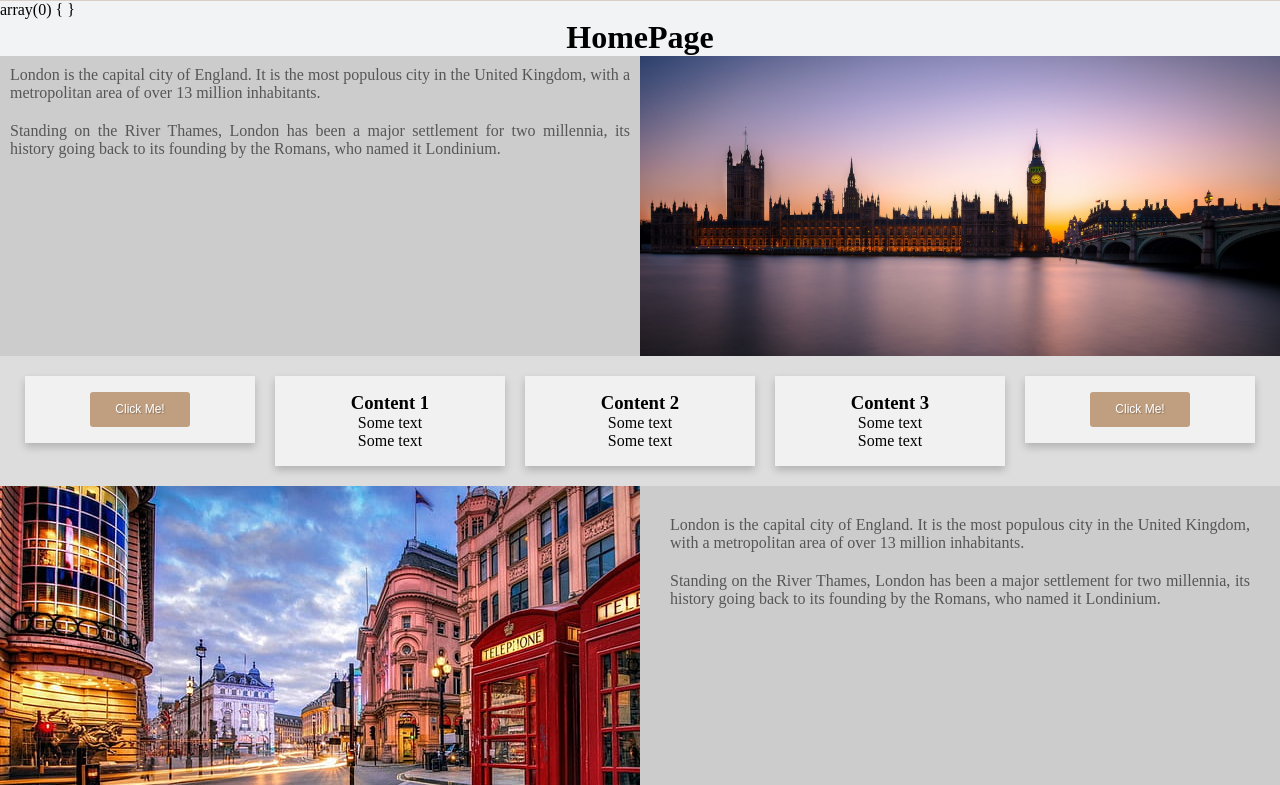
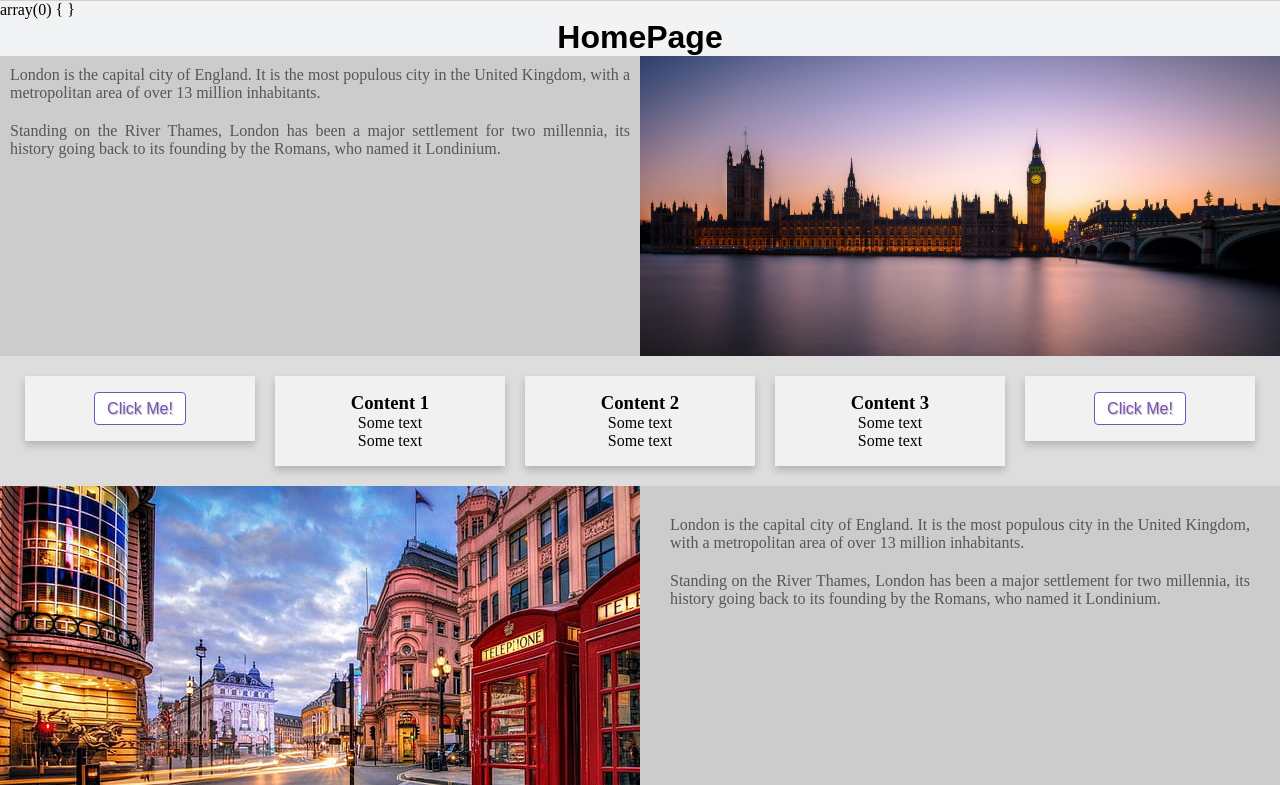
Before and after one commit to ayj69/webdev-assingment-, a PHP site: page /assignment/home/index.php in a window 1280 px wide. Shown: the part 194-979 px from the top of the page. Run offline with PHP 8.4, Linux system fonts and the light colour scheme.

Commit message:
Add files via upload

```diff
--- a/assignment2/src/inc/style/mystyle.css
+++ b/assignment2/src/inc/style/mystyle.css
@@ -108,6 +108,7 @@
 
 .page-title{
   text-align: center;
+  font-family: Arial, Helvetica, sans-serif;
 
 
 }
@@ -840,7 +841,19 @@
   width: 100%
 }
 
-
+input,
+select,
+textarea {
+  background-color: var(--input-background-color);
+  color: var(--input-text-color);
+  border: 1px solid var(--input-border-color);
+  border-radius: var(--border-radius);
+  display: inline-block;
+  padding: .5rem .75rem;
+  width: 100%;
+  font-family: inherit;
+  font-size: 1rem
+}
 
 input::placeholder {
   color: var(--input-placeholder-color)
@@ -885,6 +898,56 @@
   box-shadow: 0 0 0 .25rem rgb(25 135 84 / 25%)
 }
 
+a em,
+a i,
+button {
+  display: inline-block;
+  background: var(--primary);
+  color: var(--button-text);
+  border: 1px solid var(--primary);
+  border-radius: var(--border-radius);
+  font-size: 1em;
+  font-weight: 400;
+  text-align: center;
+  padding: .5em .75em;
+  min-width: 10ch;
+  user-select: none;
+  font-style: normal;
+  text-decoration: none;
+  transition: color .15s ease-in-out, background-color .15s ease-in-out, border-color .15s ease-in-out, box-shadow .15s ease-in-out
+}
+
+a em:hover,
+a i:hover,
+button:hover {
+  background: var(--secondary);
+  border-color: var(--border-color);
+  cursor: pointer
+}
+
+a em:focus,
+a i:focus,
+button:focus {
+  outline: 0;
+  color: var(--button-text);
+  background-color: var(--secondary);
+  border-color: var(--border-color);
+  box-shadow: var(--button-focus)
+}
+
+a em,
+button[type=button] {
+  background-color: #fff;
+  color: var(--primary);
+  border-color: var(--primary)
+}
+
+a em:hover,
+button[type=button]:hover {
+  background: var(--secondary);
+  color: var(--button-text);
+  cursor: pointer
+}
 
 form>button {
   display: block;
```
